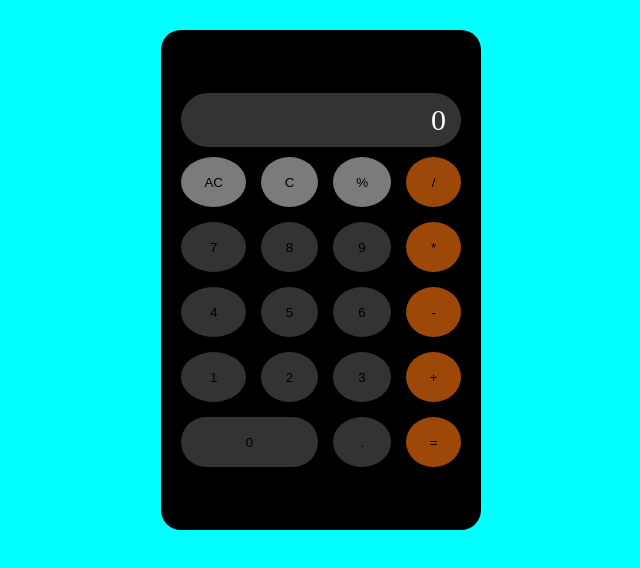
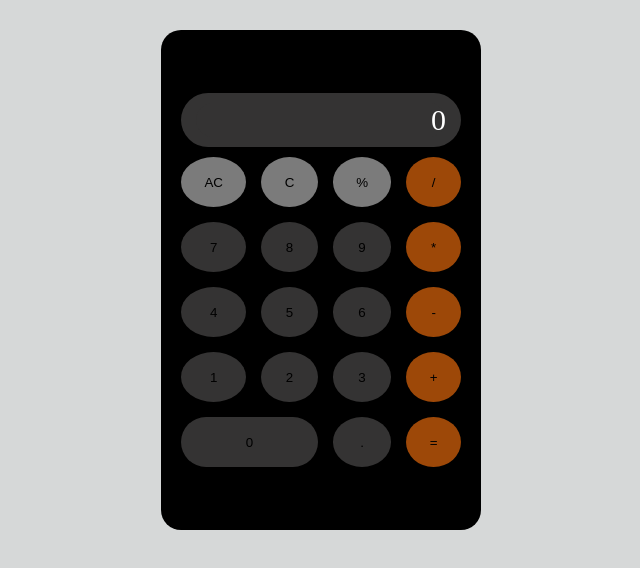
Before and after one commit to dmitriy9427/calculator-js, a plain HTML site: page index.html in a window 1280 px wide. Shown: the whole page, without its empty margins (319-959 px from the left). Drawn offline with Linux system fonts and the light colour scheme.

Commit message:
changed background color *

```diff
--- a/index.css
+++ b/index.css
@@ -10,7 +10,7 @@
   margin: 0;
   padding: 0;
   box-sizing: border-box;
-  background-color: aqua;
+  background-color: #d6d8d8;
 }
 
 .calculator {
```
